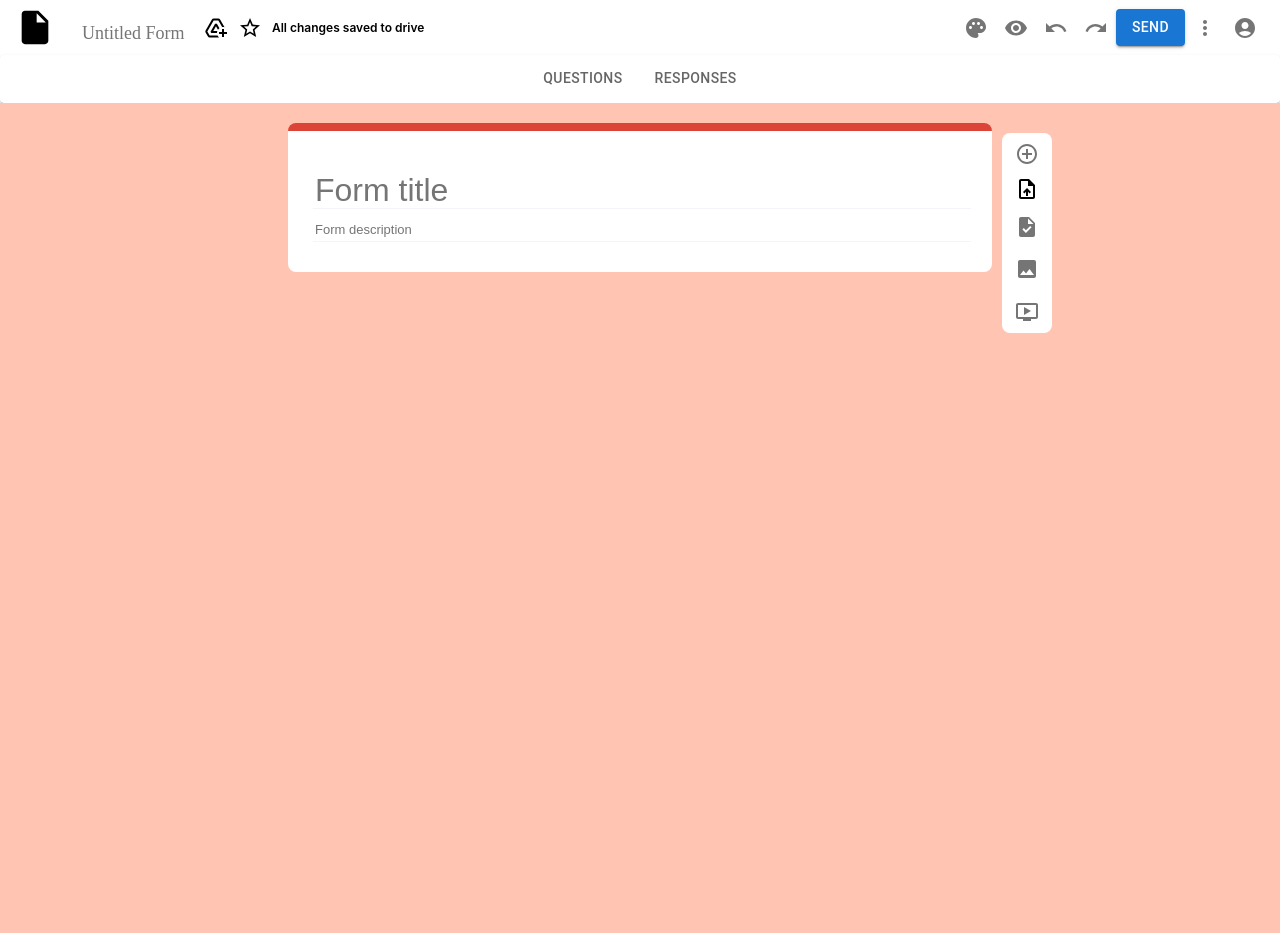
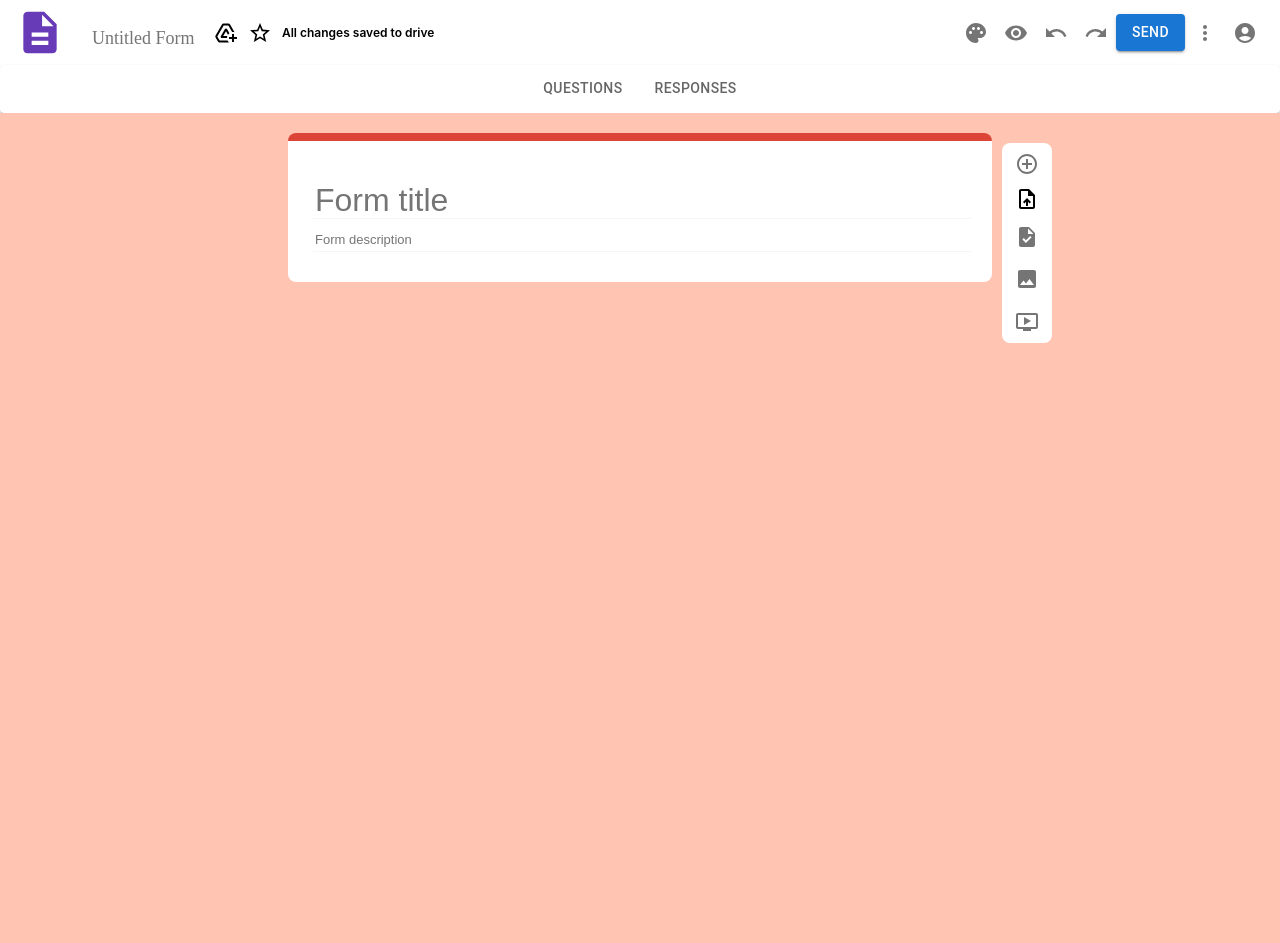
Before and after one commit to Andile-coder/googleform, a React (Create React App) app: page / in a window 1280 px wide. Built offline with nearby package versions, Linux system fonts and the light colour scheme.

Commit message:
header style

```diff
--- a/src/components/CHeader.js
+++ b/src/components/CHeader.js
@@ -7,17 +7,18 @@ import VisibilityIcon from "@mui/icons-material/Visibility";
 import UndoIcon from "@mui/icons-material/Undo";
 import RedoIcon from "@mui/icons-material/Redo";
 import MoreVertIcon from "@mui/icons-material/MoreVert";
-import { Button, MenuItem, Select } from "@mui/material";
+import { Button } from "@mui/material";
 import { AccountCircle } from "@mui/icons-material";
 import { IconButton } from "@mui/material";
+import DescriptionIcon from "@mui/icons-material/Description";
 
 function CHeader(props) {
   return (
     <div className="form_header">
       <div className="form_header_left">
-        <InsertDriveFile
+        <DescriptionIcon
           className="form_header_icon"
-          style={{ height: "45px", width: "40px" }}
+          style={{ height: "55px", width: "50px", color: "#673ab7" }}
         />
         <input placeholder="Untitled Form"></input>
         <AddtoDriveIcon className="form_header_icon" />
--- a/src/components/Form.js
+++ b/src/components/Form.js
@@ -2,7 +2,7 @@ import React, { useState } from "react";
 import MenuItem from "@mui/material/MenuItem";
 import DeleteIcon from "@mui/icons-material/Delete";
 import ContentCopyIcon from "@mui/icons-material/ContentCopy";
-import { Select } from "@mui/material";
+import { IconButton, Select } from "@mui/material";
 import { TextField } from "@mui/material";
 import MoreVertIcon from "@mui/icons-material/MoreVert";
 import RadioButtonUncheckedIcon from "@mui/icons-material/RadioButtonUnchecked";
@@ -88,19 +88,27 @@ function Form(props) {
               defaultValue="Multiple choice"
             >
               <MenuItem value="short_answer">
+                <IconButton>
                   <ShortTextIcon />
+                </IconButton>
                 Short answer
               </MenuItem>
               <MenuItem value="paragraph">
+                <IconButton>
                   <SubjectIcon />
+                </IconButton>
                 Paragraph
               </MenuItem>
               <MenuItem value="multiple_choice">
+                <IconButton>
                   <RadioButtonCheckedIcon />
+                </IconButton>
                 Multiple choice
               </MenuItem>
               <MenuItem value="checkbox">
+                <IconButton>
                   <CheckBoxIcon />
+                </IconButton>
                 Checkboxes
               </MenuItem>
             </Select>
@@ -143,9 +151,11 @@ function Form(props) {
                     {props.form.options.length == 1 ? (
                       <div></div>
                     ) : (
+                      <IconButton>
                         <CloseIcon
                           onClick={() => handleDeleteMCoption(elem.id)}
                         />
+                      </IconButton>
                     )}
                   </div>
                 </div>
@@ -229,9 +239,11 @@ function Form(props) {
                     {props.form.options.length == 1 ? (
                       <div></div>
                     ) : (
+                      <IconButton>
                         <CloseIcon
                           onClick={() => handleDeleteCboption(elem.id)}
                         />
+                      </IconButton>
                     )}
                   </div>
                 </div>
@@ -288,16 +300,23 @@ function Form(props) {
         <div className="form_container_content-box-3">
           <div className="form_container_content-box-3-footer">
             <div className="footer-icon">
+              <IconButton>
                 <DeleteIcon onClick={() => handleFormDel()} />
+              </IconButton>
             </div>
             <div className="footer-icon">
+              <IconButton>
                 <ContentCopyIcon onClick={() => handleDuplicate()} />
+              </IconButton>
             </div>
             <div className="footer-icon">
               <hr />
             </div>
             <div className="footer-icon">
+              <IconButton>
+                {" "}
                 <MoreVertIcon />
+              </IconButton>
             </div>
             <div className="footer-icon"></div>
           </div>
--- a/src/styles/theme.scss
+++ b/src/styles/theme.scss
@@ -1,6 +1,6 @@
 .theme_container {
   position: absolute;
-  height: 100%;
+  height: 100vh;
   top: 0;
   left: 80%;
   width: 20%;
```
Also changed, not shown: src/styles/dist/theme.css, 1 other file (tests, documents, lock files or other folders). Lines whose indentation alone changed are shown as unchanged.
